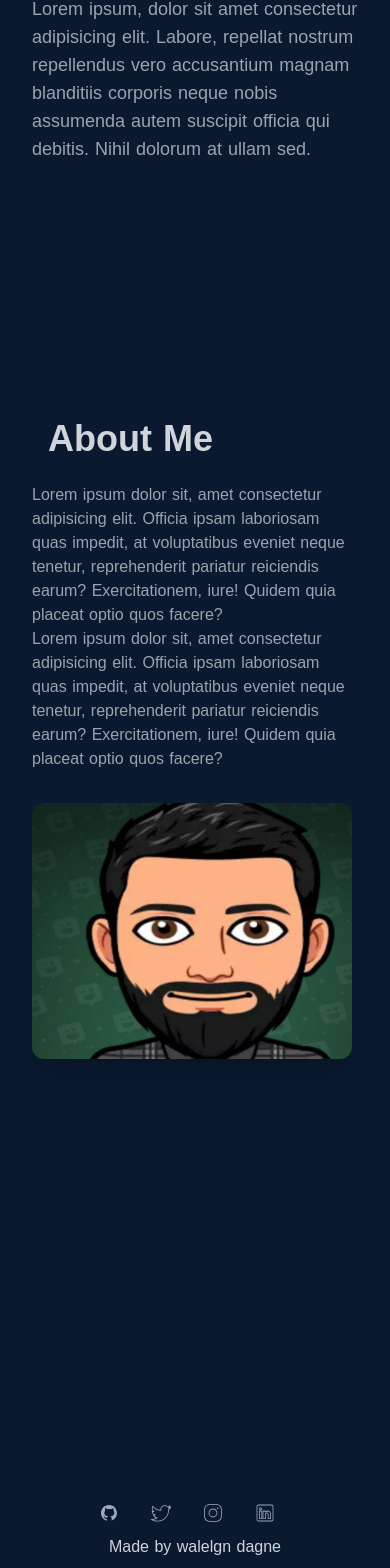
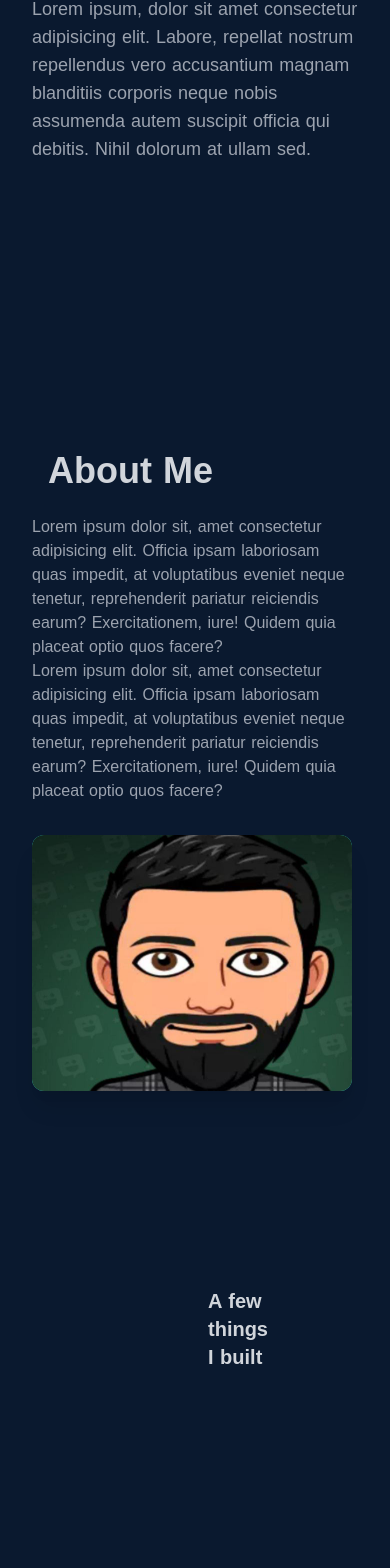
Before and after one commit to waledagne/portfolio-site, a Nuxt app: page / in a window 390 px wide. Shown: the part 225-1793 px from the top of the page. Built offline with nearby package versions, Linux system fonts and the light colour scheme.

Commit message:
chore:work page header

```diff
--- a/components/about.vue
+++ b/components/about.vue
@@ -1,6 +1,6 @@
 <template>
   <div id="about">
-    <div class="w-full md:w-2/3 mt-32 md:mx-24 md:px-20">
+    <div class="w-full md:w-2/3 mt-40 md:mx-24 md:px-20">
       <div class="flex flex-col md:flex-row justify-start">
         <div class="flex flex-col w-full">
           <h1 class="text-4xl text-gray-300 mb-6 font-semibold mx-4">
--- a/components/nav.vue
+++ b/components/nav.vue
@@ -17,7 +17,9 @@
         <a href="#about">
           <li class="mx-3 hover:text-accent text-lg text-gray-400">About</li></a
         >
-        <li class="mx-3 hover:text-accent text-lg text-gray-400">Works</li>
+        <a href="#works">
+          <li class="mx-3 hover:text-accent text-lg text-gray-400">Works</li></a
+        >
         <li class="mx-4 hover:text-accent text-lg text-gray-400">Contact</li>
         <li>
           <button class="btn btn-sm btn-outline btn-accent">Resume</button>
@@ -55,7 +57,7 @@
 
       <nuxt-link
         class="text-lg mt-10"
-        to="/gaiaverse"
+        to="/#works"
         @click.native="sidenavActive = false"
         >Works</nuxt-link
       >
--- a/components/works.vue
+++ b/components/works.vue
@@ -0,0 +1,9 @@
+<template>
+  <div id="works">
+    <div
+      class="text-gray-300 text-xl md:text-3xl font-semibold flex flex-row mx-24 px-20 mt-40"
+    >
+      <h2>A few things I built</h2>
+    </div>
+  </div>
+</template>
--- a/pages/index.vue
+++ b/pages/index.vue
@@ -26,6 +26,9 @@
       <div class="">
         <About />
       </div>
+      <div>
+        <Works />
+      </div>
       <div class="flex-row pr-4">
         <Social />
       </div>
@@ -41,12 +44,14 @@ import Nav from "~/components/nav.vue";
 import About from "~/components/about.vue";
 import Social from "~/components/social.vue";
 import Footer from "~/components/footer.vue";
+import Works from "~/components/works.vue";
 export default {
   components: {
     Nav,
     About,
     Social,
     Footer,
+    Works,
   },
   //
 };
```
